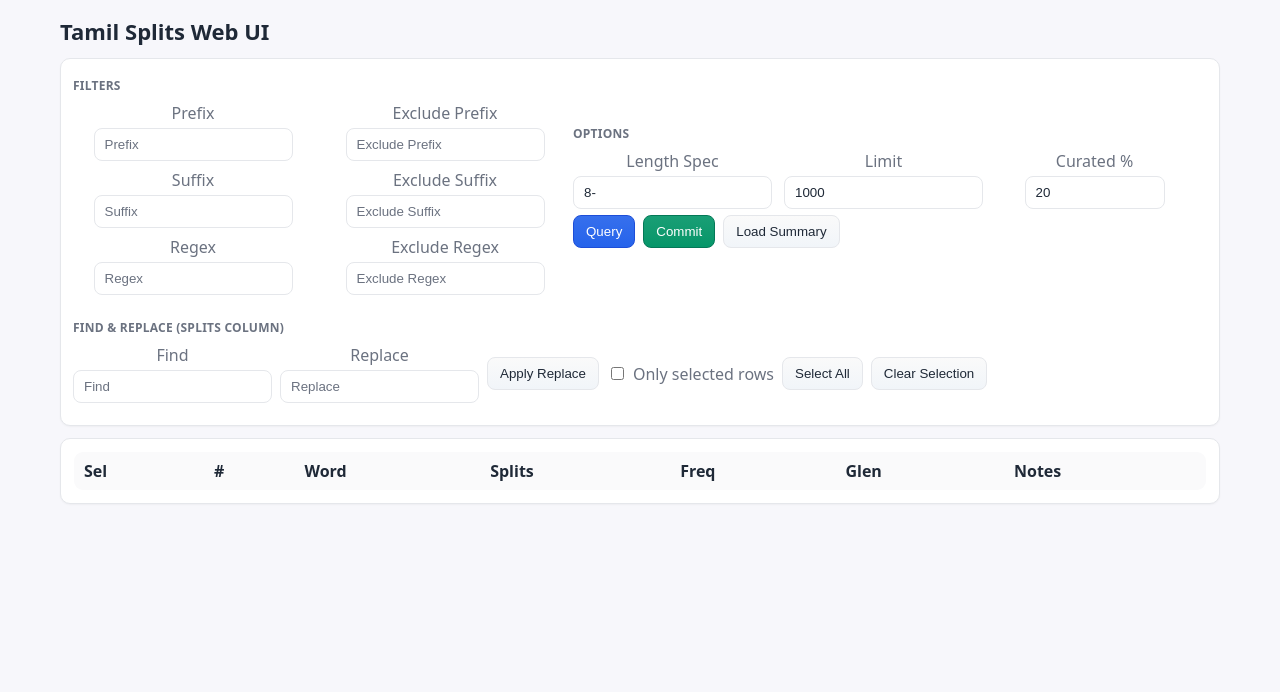
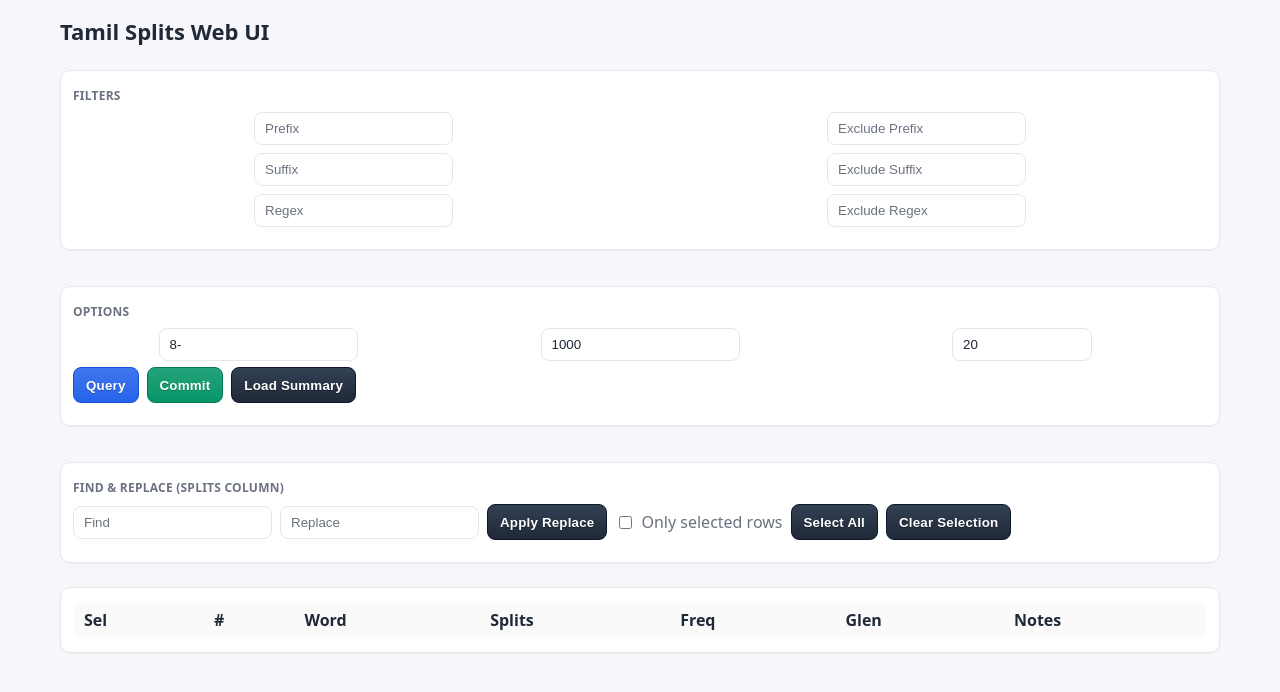
Before and after one commit to vanangamudi/thodarudai, a React (Vite) app in the folder webui1/frontend/: page / in a window 1280 px wide. Shown: the top 692 px of the page. Built offline with nearby package versions, Linux system fonts and the light colour scheme; the HTML template or start-up script is replaced by a standard one.

Commit message:
ui layout a little bit leaner now

```diff
--- a/webui1/frontend/src/QueryForm.jsx
+++ b/webui1/frontend/src/QueryForm.jsx
@@ -178,62 +178,54 @@ const QueryForm = () => {
       alert("Commit failed: " + (e.response?.data?.detail || e.message));
     }
   };
-
   return (
     <div>
+      <form onSubmit={handleSubmit}>
         <div className="panel card">
-        <form onSubmit={handleSubmit}>
           <div className="group">
             <div className="group-title">Filters</div>
             <div className="grid-2">
               <label className="inline">
-                Prefix
                 <input type="text" placeholder="Prefix" value={params.prefix}
                   onChange={e => setParams({ ...params, prefix: e.target.value })} />
               </label>
               <label className="inline">
-                Exclude Prefix
                 <input type="text" placeholder="Exclude Prefix" value={params.prefix_not}
                   onChange={e => setParams({ ...params, prefix_not: e.target.value })} />
               </label>
               <label className="inline">
-                Suffix
                 <input type="text" placeholder="Suffix" value={params.suffix}
                   onChange={e => setParams({ ...params, suffix: e.target.value })} />
               </label>
               <label className="inline">
-                Exclude Suffix
                 <input type="text" placeholder="Exclude Suffix" value={params.suffix_not}
                   onChange={e => setParams({ ...params, suffix_not: e.target.value })} />
               </label>
               <label className="inline">
-                Regex
                 <input type="text" placeholder="Regex" value={params.regex}
                   onChange={e => setParams({ ...params, regex: e.target.value })} />
               </label>
               <label className="inline">
-                Exclude Regex
                 <input type="text" placeholder="Exclude Regex" value={params.regex_not}
                   onChange={e => setParams({ ...params, regex_not: e.target.value })} />
               </label>
             </div>
           </div>
+        </div>
 
+        <div className="panel card">
             <div className="group">
               <div className="group-title">Options</div>
               <div className="grid-3">
                 <label className="inline">
-                Length Spec
                   <input type="text" placeholder="e.g. 8-" value={params.length_spec}
                     onChange={e => setParams({ ...params, length_spec: e.target.value })} />
                 </label>
                 <label className="inline">
-                Limit
                   <input type="number" placeholder="Limit" value={params.limit}
                     onChange={e => setParams({ ...params, limit: e.target.value })} />
                 </label>
                 <label className="inline">
-                Curated %
                   <input type="number" min="0" max="100" placeholder="Curated %" value={params.curated_ratio}
                     onChange={e => setParams({ ...params, curated_ratio: e.target.value })} />
                 </label>
@@ -244,16 +236,16 @@ const QueryForm = () => {
                 <button type="button" className="btn" onClick={loadSummary}>Load Summary</button>
               </div>
             </div>
+          </div>
 
+          <div className="panel card">
             <div className="group">
               <div className="group-title">Find &amp; Replace (Splits column)</div>
               <div className="toolbar">
                 <label className="inline">
-                Find
                   <input type="text" placeholder="Find" value={findText} onChange={e => setFindText(e.target.value)} />
                 </label>
                 <label className="inline">
-                Replace
                   <input type="text" placeholder="Replace" value={replaceText} onChange={e => setReplaceText(e.target.value)} />
                 </label>
                 <button type="button" className="btn" onClick={applyReplace}>Apply Replace</button>
@@ -268,8 +260,8 @@ const QueryForm = () => {
                 <button type="button" className="btn" onClick={clearSelection}>Clear Selection</button>
               </div>
             </div>
+          </div>
         </form>
-      </div>
       {loading ? <p>Loading...</p> :
         <div className="panel card table-wrap">
           <table className="table">
--- a/webui1/frontend/src/theme.css
+++ b/webui1/frontend/src/theme.css
@@ -52,6 +52,16 @@ label.inline {
     --warn: #f59e0b;
     --changed: #3a2f00;
   }
+
+  /* Improve button contrast in dark mode */
+  .btn {
+    background: linear-gradient(to bottom, #4b5563, #374151); /* slate-600 -> slate-700 (lighter than card) */
+    color: #fff;
+    border-color: #111827; /* near-card edge for separation */
+    text-shadow: 0 1px 0 rgba(0,0,0,0.4);
+  }
+  .btn:hover { filter: brightness(1.1); }
+  .btn:active { filter: brightness(1.0); }
 }
 
 * { box-sizing: border-box; }
@@ -87,9 +97,9 @@ html, body, #root {
 
 form {
   display: flex;
-  flex-wrap: wrap;
-  gap: 8px;
-  align-items: center;
+  flex-direction: column;   /* stack sections vertically */
+  gap: 12px;                /* space between panels */
+  align-items: stretch;     /* panels take full width */
 }
 
 input[type="text"],
@@ -123,28 +133,37 @@ label {
 
 .btn {
   appearance: none;
-  border: 1px solid var(--border);
-  background: linear-gradient(to bottom, #fafafa, #f1f5f9);
-  color: var(--text);
+  border: 1px solid #0f172a;              /* strong border for contrast */
+  background: linear-gradient(to bottom, #334155, #1f2937); /* slate-700 -> slate-800 */
+  color: #fff;                             /* white text for visibility */
+  text-shadow: 0 1px 0 rgba(0,0,0,0.35);   /* subtle lift on dark bg */
   border-radius: 8px;
   padding: 8px 12px;
+  min-height: 36px;                        /* clearer hit target */
   cursor: pointer;
-  transition: transform .02s ease-in-out, background .15s ease, border-color .15s ease;
+  font-weight: 700;                        /* stronger text */
+  letter-spacing: .015em;
+  transition: transform .02s ease-in-out, filter .15s ease, box-shadow .15s ease;
+}
+.btn:hover { transform: translateY(-1px); filter: brightness(1.06); }
+.btn:active { transform: translateY(0); filter: none; }
+.btn:focus-visible {
+  outline: 2px solid color-mix(in srgb, var(--primary) 65%, transparent);
+  outline-offset: 2px;
+  box-shadow: 0 0 0 3px color-mix(in srgb, var(--primary) 25%, transparent);
 }
 
-.btn:hover { transform: translateY(-1px); }
-.btn:active { transform: translateY(0); }
-
 .btn-primary {
-  background: linear-gradient(to bottom, color-mix(in srgb, var(--primary) 92%, white), var(--primary));
-  color: white;
+  background: linear-gradient(to bottom, color-mix(in srgb, var(--primary) 88%, white), var(--primary));
+  color: #fff;
   border-color: var(--primary-700);
+  text-shadow: 0 1px 0 rgba(0,0,0,0.25);
 }
-
 .btn-accent {
-  background: linear-gradient(to bottom, color-mix(in srgb, var(--accent) 92%, white), var(--accent));
-  color: white;
+  background: linear-gradient(to bottom, color-mix(in srgb, var(--accent) 88%, white), var(--accent));
+  color: #fff;
   border-color: var(--accent-700);
+  text-shadow: 0 1px 0 rgba(0,0,0,0.25);
 }
 
 .table-wrap {
```
Lines whose indentation alone changed are shown as unchanged.
